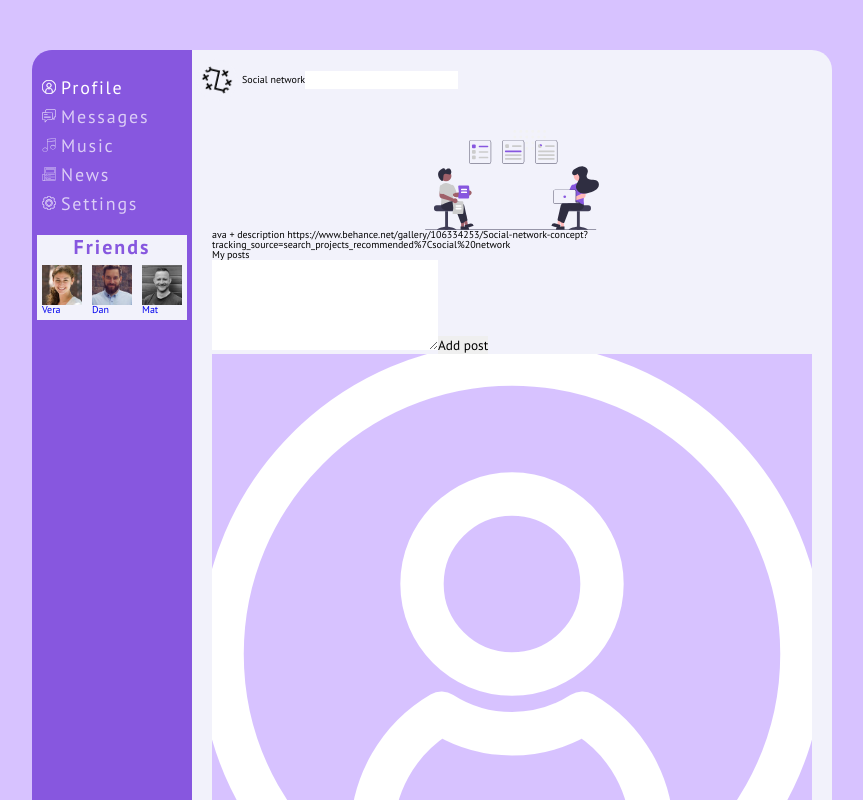
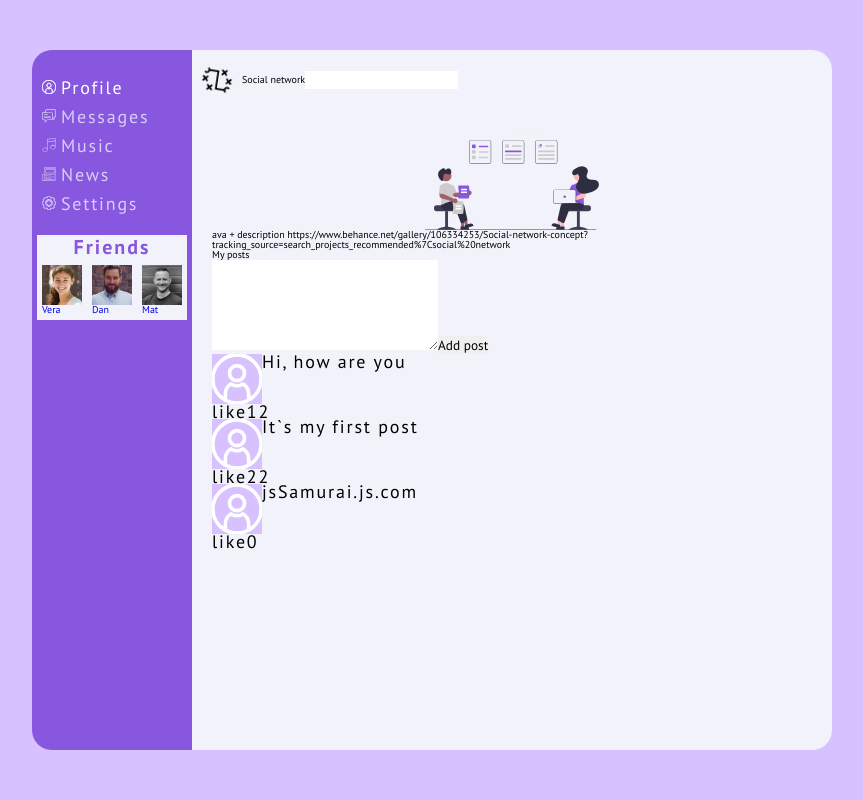
Before and after one commit to gandigap/start-react, a React (Create React App) app in the folder way/: page /profile in a window 1280 px wide. Shown: the top 800 px of the page, without its empty margins (208-1071 px from the left). Built offline with nearby package versions, Linux system fonts and the light colour scheme; the HTML template or start-up script is replaced by a standard one.

Commit message:
feat:add callback to props

```diff
--- a/way/src/App.js
+++ b/way/src/App.js
@@ -1,5 +1,5 @@
 import './App.scss';
-import { BrowserRouter, Route } from 'react-router-dom';
+import { Route } from 'react-router-dom';
 import Header from './components/Header/Header.jsx';
 import SideBar from './components/Sidebar/Sidebar.jsx';
 import Profile from './components/Profile/Profile.jsx';
@@ -10,7 +10,6 @@ import Music from './components/Music/Music';
 
 const App = (props) => {
   return (
-    <BrowserRouter>
     <div className='wrapper'>
       <Header />
       <SideBar
@@ -18,7 +17,8 @@ const App = (props) => {
         friends={props.data.sidebarPage.sidebarFriends} />
       <main className='main'>
         <Route path='/profile' render={() => <Profile
-            posts={props.data.profilePage.posts} />} />
+          posts={props.data.profilePage.posts}
+          addPost={props.addPost} />} />
         <Route path='/messages' render={() => <Dialogs
           dialogs={props.data.messagesPage.dialogs}
           messages={props.data.messagesPage.messages} />} />
@@ -27,7 +27,7 @@ const App = (props) => {
         <Route path='/music' render={() => <Music />} />
       </main>
     </div>
-    </BrowserRouter>
+
 
   );
 }
--- a/way/src/components/Dialogs/Dialogs.jsx
+++ b/way/src/components/Dialogs/Dialogs.jsx
@@ -10,14 +10,27 @@ const Dialogs = (props) => {
     let messagesElements = props.messages.map((element) =>
         <Message message={element.message} />);
 
+    let newMessageTextareaElement = React.createRef();
+
+    let addNewMessage = () => {
+        let text = newMessageTextareaElement.current.value;
+        alert(text);
+    }
+
     return (
         <div className='dialogs'>
             <div className="dialogs__items">
                 {dialogsElements}
             </div>
-            <div className="messages">
+            <div className="dialogs__messages">
                 {messagesElements}
             </div>
+            <div className="dialogs__new-message">
+                <h3 className="dialogs__new-message__title">New message</h3>
+                <textarea className="dialogs__new-message__text" ref={newMessageTextareaElement} name="" id="" cols="30" rows="5"></textarea>
+                <button className="dialogs__new-message__button" onClick={addNewMessage}>Отправить</button>
+            </div>
+
         </div>
     )
 }
--- a/way/src/components/Dialogs/Message/Message.jsx
+++ b/way/src/components/Dialogs/Message/Message.jsx
@@ -2,7 +2,7 @@ import React from 'react';
 
 const Message = (props) => {
     return (
-        <div className="messages__message">{props.message}</div>
+        <div className="dialogs__messages__message">{props.message}</div>
     );
 }
 
--- a/way/src/components/Profile/MyPosts/MyPosts.jsx
+++ b/way/src/components/Profile/MyPosts/MyPosts.jsx
@@ -7,11 +7,19 @@ const MyPosts = (props) => {
   let postsElements = props.posts.map((element) =>
     <Post message={element.message} likescount={element.likesCount} />);
 
+  let newPostElement = React.createRef();
+
+  let addPost = () => {
+    debugger;
+    let text = newPostElement.current.value;
+    props.addPost(text);
+  }
+
   return (
-    <div className='profilePosts'>My posts
+    <div className='profile__posts'>My posts
       <div>
-        <textarea name="" id="" cols="30" rows="5"></textarea>
-        <button>Add post</button>
+        <textarea ref={newPostElement} name="" id="" cols="30" rows="5"></textarea>
+        <button onClick={addPost}>Add post</button>
       </div>
       {postsElements}
 
--- a/way/src/components/Profile/MyPosts/Post/Post.jsx
+++ b/way/src/components/Profile/MyPosts/Post/Post.jsx
@@ -2,8 +2,8 @@ import React from 'react';
 
 const Post = (props) => {
   return (
-    <div className='post'>
-      <img className='post__img' src='icons/user.svg' alt="" />
+    <div className='profile__posts__post'>
+      <img className='profile__posts__post__img' src='icons/user.svg' alt="" />
       {props.message}
       <div>
         <span>like</span>{props.likescount}
--- a/way/src/components/Profile/Profile.jsx
+++ b/way/src/components/Profile/Profile.jsx
@@ -6,7 +6,7 @@ const Profile = (props) => {
   return (
     <div className='profile'>
       <ProfileInfo />
-      <MyPosts posts={props.posts} />
+      <MyPosts posts={props.posts} addPost={props.addPost} />
     </div>
   )
 }
--- a/way/src/index.js
+++ b/way/src/index.js
@@ -4,12 +4,17 @@ import './index.css';
 import App from './App';
 import reportWebVitals from './reportWebVitals';
 import state from './redux/state';
+import { addPost } from './redux/state';
+import { BrowserRouter } from 'react-router-dom';
 
-
+addPost('jsSamurai.js.com');
 
 ReactDOM.render(
   <React.StrictMode>
-    <App data={state} />
+    <BrowserRouter>
+      <App data={state} addPost={addPost} />
+    </BrowserRouter>
+
   </React.StrictMode>,
   document.getElementById('root')
 );
--- a/way/src/redux/state.js
+++ b/way/src/redux/state.js
@@ -38,6 +38,16 @@ let state = {
 
         ]
     }
+}
 
+export let addPost = (postMessage) => {
+    debugger;
+    let newPost = {
+        id: 5,
+        message: postMessage,
+        likesCount: 0
+    };
+
+    state.profilePage.posts.push(newPost);
 }
 export default state;
--- a/way/src/scss/style.scss
+++ b/way/src/scss/style.scss
@@ -124,25 +124,25 @@ body{
         background-color: $third-color;
       }
 
-      .profilePosts{
+      .profile__posts{
 
-        .post{
+        &__post{
           @include paragraph;
 
-          .post__img{
+          &__img{
+            width: 50px;
             background-color: $first-color;
-
           }
         }
       }
     }
 
     .dialogs{
-      display:grid;
-      grid-template-columns: 2fr 10fr;
-      background-color: $white-color;
+      display:flex;
+      flex-wrap: wrap;
 
       &__items{
+        width: 20%;
         background-color: $first-color;
         border-radius: 20px;
 
@@ -168,6 +168,18 @@ body{
 
       }
 
+      &__messages{
+        width: 80%;
+        background-color: $white-color;
+      }
+
+      &__new-message{
+        margin:10px;
+        background-color: $fourth-color;
+      }
+
+
+
       .active{
         color:$second-color;
       }
```
Lines whose indentation alone changed are shown as unchanged.
